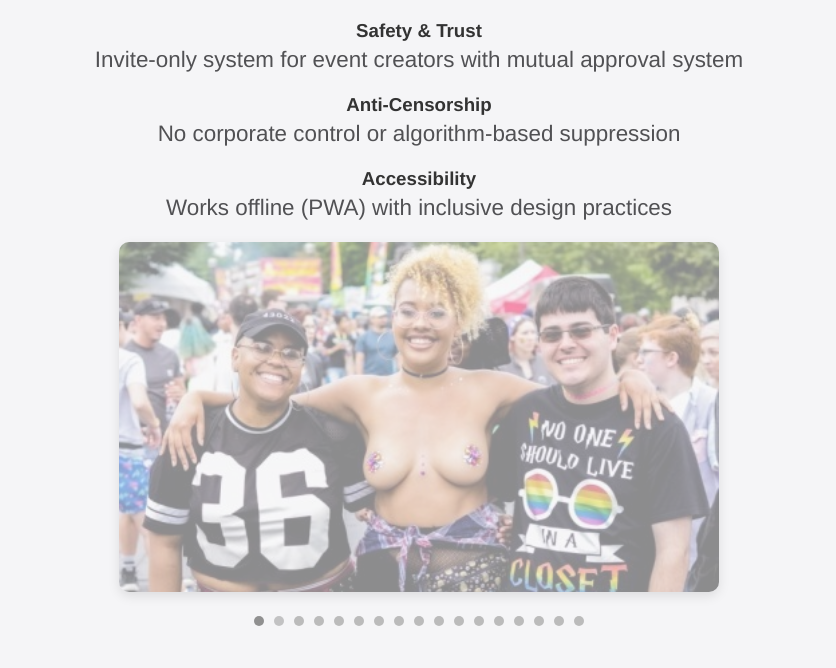
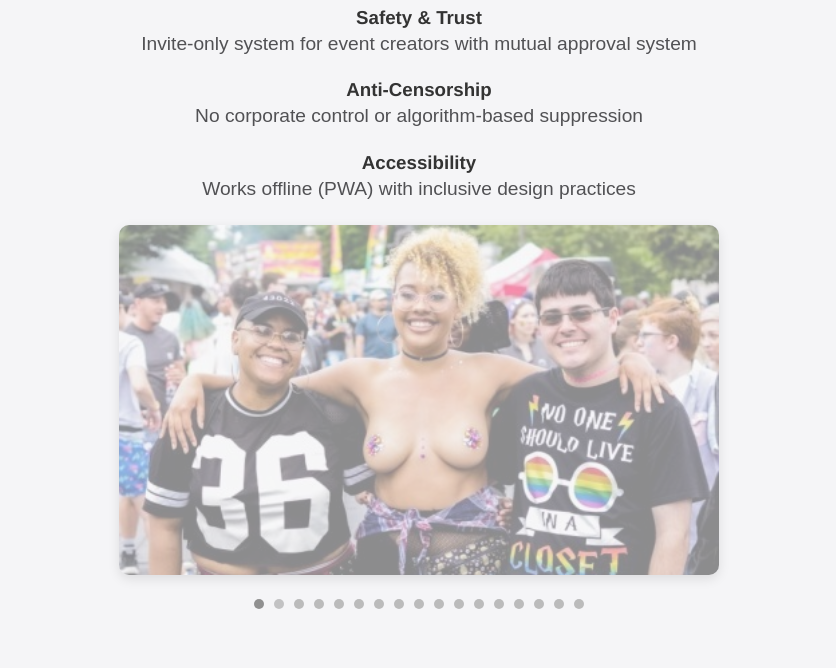
Before and after one commit to LeJandroLaLa/TQCalendar, a plain HTML site: page placeholder/index.html in a window 1280 px wide. Shown: the part 474-1142 px from the top of the page, without its empty margins (221-1057 px from the left). Drawn offline with Linux system fonts and the light colour scheme.

Commit message:
Update index.html

```diff
--- a/placeholder/index.html
+++ b/placeholder/index.html
@@ -68,16 +68,6 @@
             }
         }
 
-        /* Styling for the paragraph text */
-        .styled-paragraph {
-            font-family: Arial, sans-serif; /* Clean, modern font */
-            font-size: 18px; /* Slightly larger than the default 16px */
-            line-height: 1.6; /* Adds more spacing between lines */
-            color: #333; /* Dark gray for good readability */
-            margin-bottom: 20px; /* Creates space below the paragraph */
-            text-align: center; /* Centers the text */
-        }
-
         .container {
             max-width: 800px;
             margin: 0 auto;
@@ -93,10 +83,12 @@
             color: #1d1d1f;
         }
         p {
-            font-size: 1.4rem;
-            margin-bottom: 1rem;
-            line-height: 1.6;
-            color: #515154;
+            font-family: Arial, sans-serif; /* Clean, modern font */
+            font-size: 1.2rem; /* Slightly larger than the default 16px */
+            line-height: 1.6; /* Adds more spacing between lines */
+            color: #515154; /* Dark gray for good readability */
+            margin-bottom: 20px; /* Creates space below the paragraph */
+            text-align: center; /* Centers the text */
         }
         .slideshow-container {
             position: relative;
```
